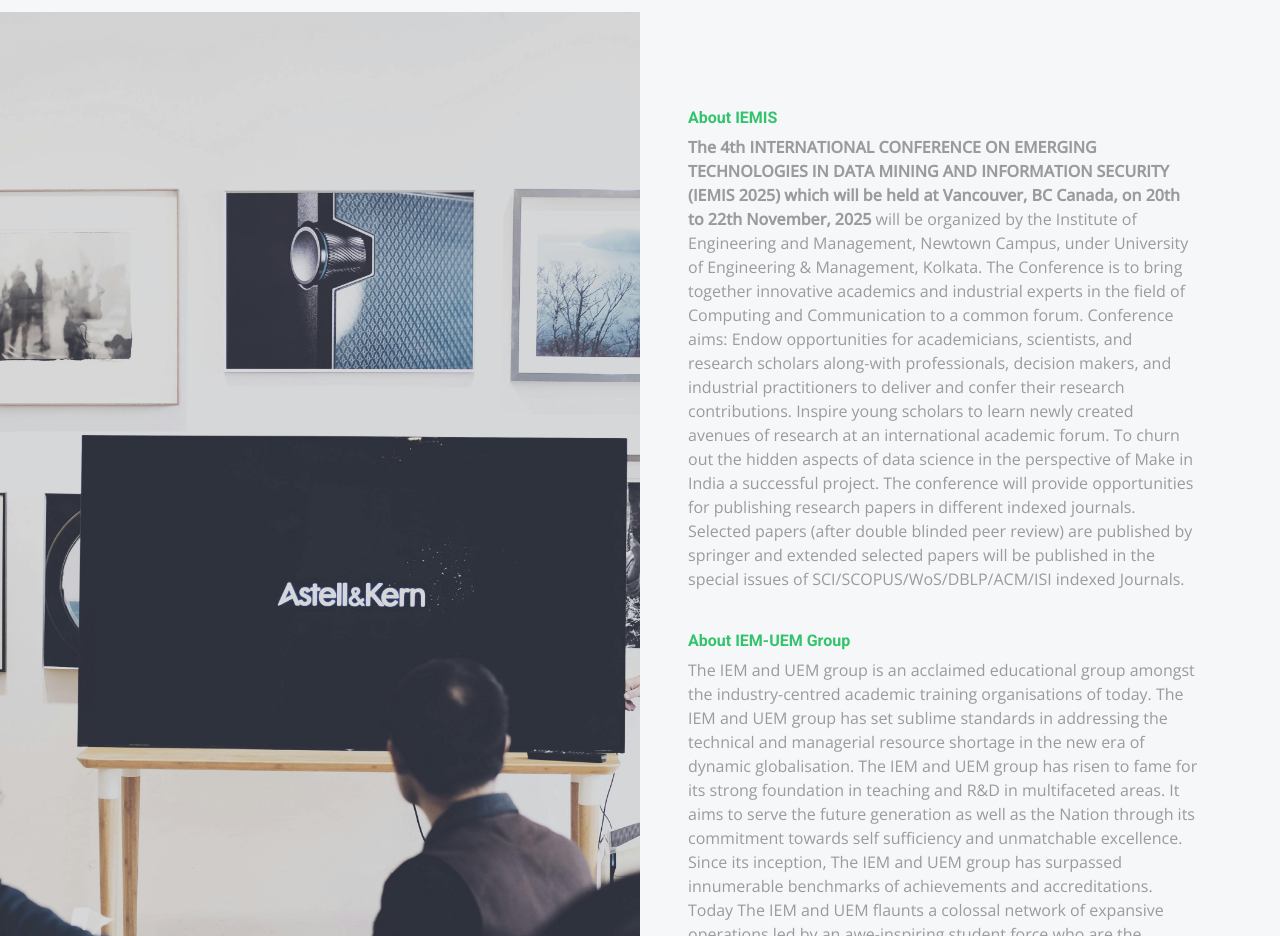
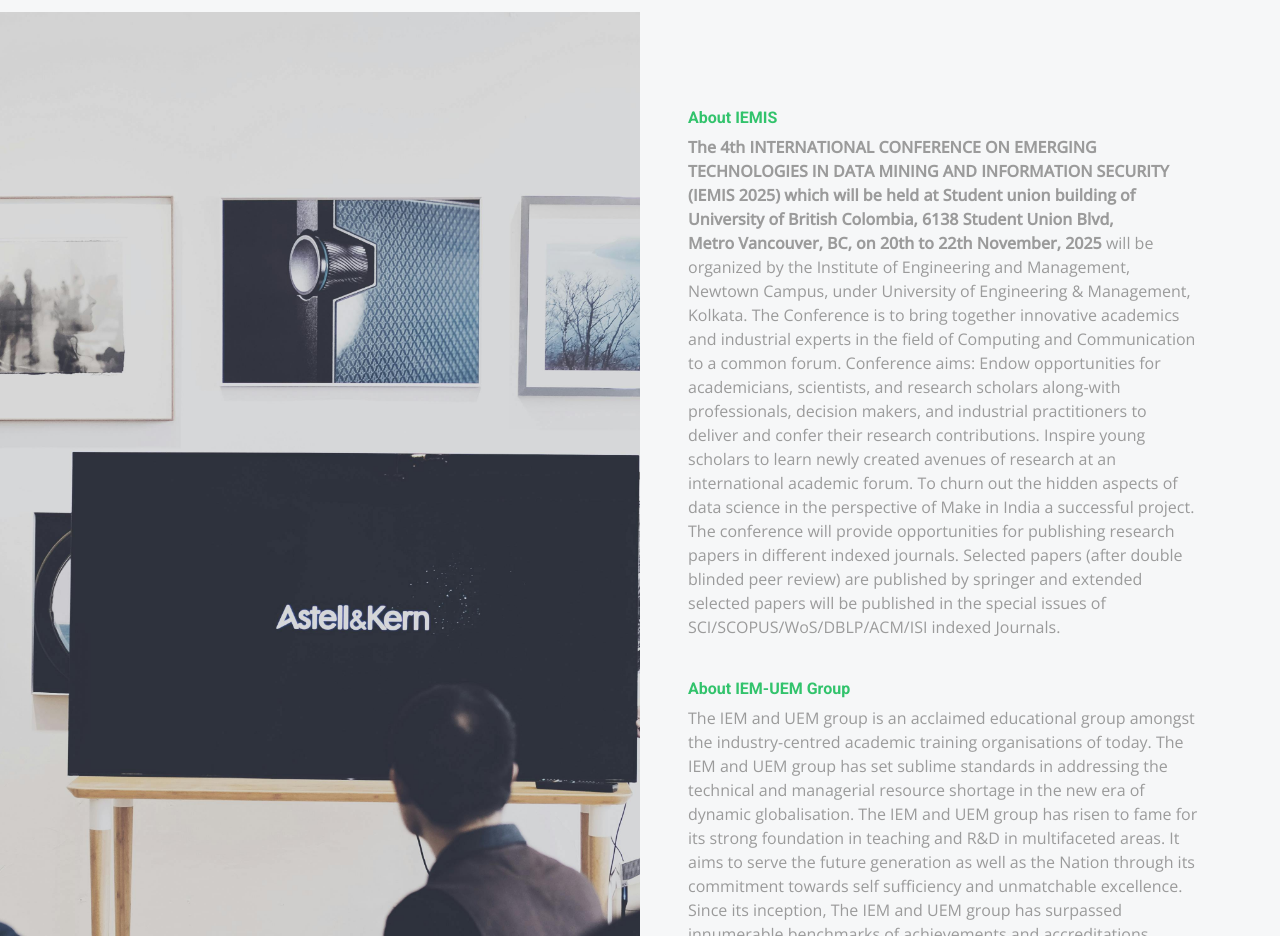
Before and after one commit to IEMIS-2025/IEMIS-2025, a plain HTML site: page index.html in a window 1280 px wide. Shown: the part 1700-2636 px from the top of the page. Drawn offline with nearby package versions, Linux system fonts and the light colour scheme.

Commit message:
Update index.html

```diff
--- a/index.html
+++ b/index.html
@@ -196,7 +196,7 @@
                     <div class="p-lg-5 pe-lg-0">
                         <h6 class="text-primary">About IEMIS</h6>
                         <p><strong>The 4th INTERNATIONAL CONFERENCE ON EMERGING TECHNOLOGIES IN DATA MINING AND
-                                INFORMATION SECURITY (IEMIS 2025) which will be held at Vancouver, BC Canada, on 20th to
+                                INFORMATION SECURITY (IEMIS 2025) which will be held at Student union building of University of British Colombia, 6138 Student Union Blvd, Metro Vancouver, BC, on 20th to
                                 22th November, 2025</strong> will be organized by the Institute of Engineering and
                             Management, Newtown Campus, under University of Engineering & Management, Kolkata. The
                             Conference is to bring together innovative academics and industrial experts in the field of
```
